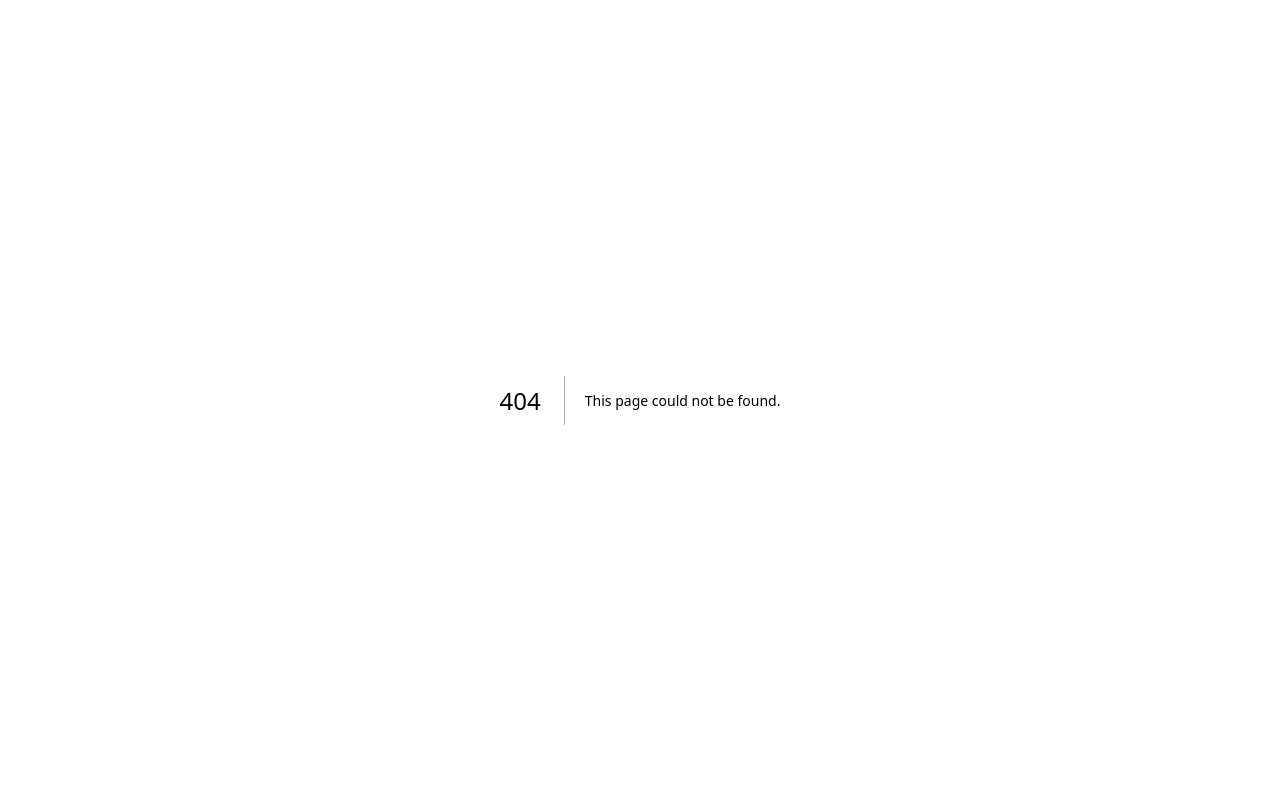
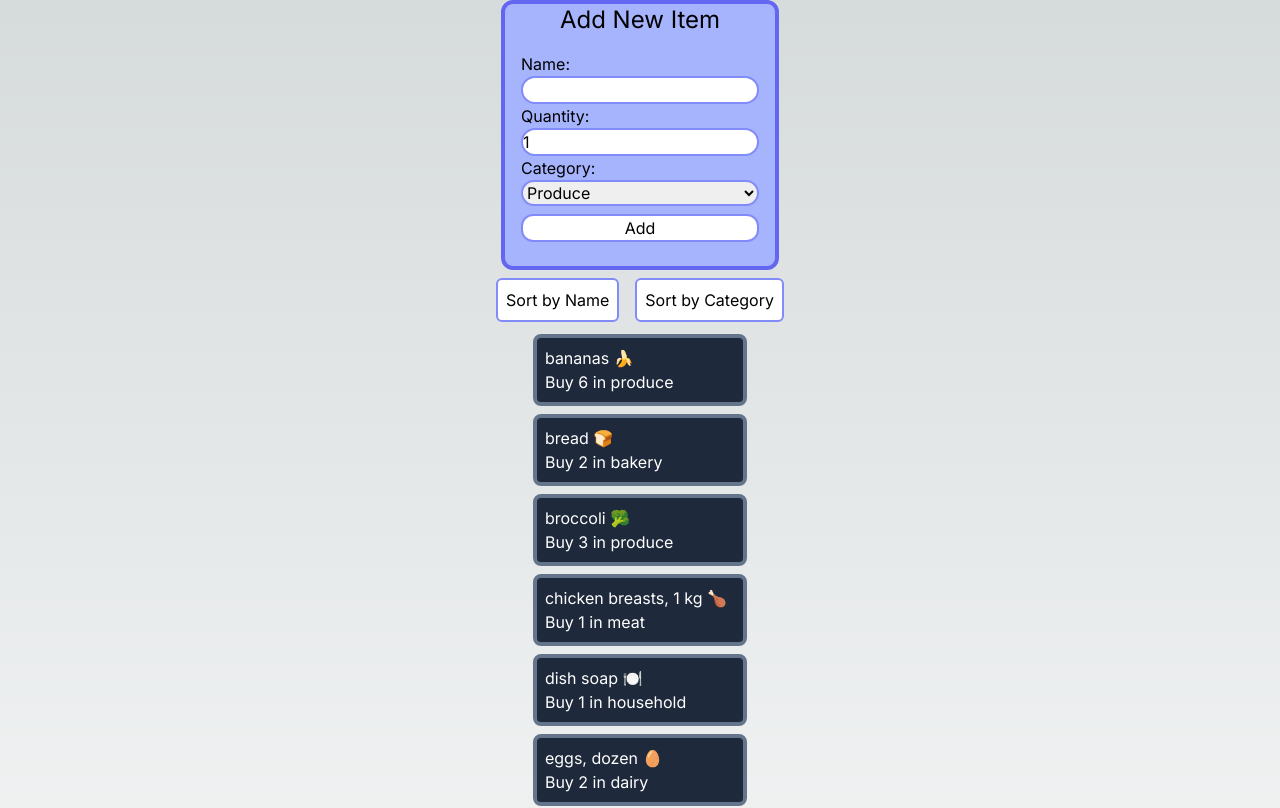
Before and after one commit to WBexte/cprg306-assignments, a Next.js app: page /week7 in a window 1280 px wide. Before the commit this address had no page. Shown: the top 808 px of the page. Built offline with nearby package versions, Linux system fonts and the light colour scheme; no server answers.

Commit message:
Added week 7 code

```diff
--- a/app/page.js
+++ b/app/page.js
@@ -13,6 +13,7 @@ export default function Home() {
       <Link href="/week4">Week 4</Link>
       <Link href="/week5">Week 5</Link>
       <Link href="/week6">Week 6</Link>
+      <Link href="/week7">Week 7</Link>
     </main>
   );
 }
--- /dev/null
+++ b/app/week7/item-list.js
@@ -0,0 +1,38 @@
+"use client";
+
+import { useState } from "react";
+import Item from "./item";
+
+
+export default function ItemList( {items, onItemSelect} ) {
+
+    const [sortBy, setSortBy] = useState("name");
+
+    if(sortBy === "name") {
+        items.sort((a, b) => {
+            return a.name.localeCompare(b.name);
+        });
+    } else if (sortBy === "category") {
+        items.sort((a, b) => {
+            return a.category.localeCompare(b.category);
+        });
+    } else {
+        return;
+    }
+
+
+    return (
+        <div className="flex flex-col items-center">
+            <div className="flex flex-row items-center">
+                <button onClick={() => setSortBy("name")} className={`border-2 border-indigo-400 rounded-md bg-white m-2 p-2 ${ sortBy === 'name' ? 'bg-indigo-500' : 'bg-white' }`}>Sort by Name</button>
+                <button onClick={() => setSortBy("category")} className={`border-2 border-indigo-400 rounded-md bg-white m-2 p-2 ${ sortBy === 'category' ? 'bg-indigo-500' : 'bg-white' }`}>Sort by Category</button>
+            </div>
+            <ul className="flex flex-col items-center">
+                {items.map((item) => (
+                    <Item key={item.id} item={item.name} quantity={item.quantity} category={item.category} onSelect={onItemSelect}/>
+                ))}
+            </ul>
+        </div>
+    );
+
+}
--- /dev/null
+++ b/app/week7/item.js
@@ -0,0 +1,8 @@
+export default function Item({ item, quantity, category, onSelect }) {
+    return (
+        <ul className="border-4 rounded-lg border-slate-500 bg-slate-800 w-full max-w-xs m-1 p-2" onClick={() => onSelect(item)}>
+            <li className='text-white'>{item}</li>
+            <li className='text-white'>Buy {quantity} in {category}</li>
+        </ul>
+    );
+}
--- /dev/null
+++ b/app/week7/items.json
@@ -0,0 +1,74 @@
+[
+    {
+      "id": "1h2GJKH12gkHG31h1H",
+      "name": "milk, 4 L 🥛",
+      "quantity": 1,
+      "category": "dairy"
+    },
+    {
+      "id": "2KJH3k2j3H1k2J3K1H",
+      "name": "bread 🍞",
+      "quantity": 2,
+      "category": "bakery"
+    },
+    {
+      "id": "3h2KJH3k2j3H1k2J3",
+      "name": "eggs, dozen 🥚",
+      "quantity": 2,
+      "category": "dairy"
+    },
+    {
+      "id": "4k2J3K1H2GJKH12gk",
+      "name": "bananas 🍌",
+      "quantity": 6,
+      "category": "produce"
+    },
+    {
+      "id": "5H1h1H2KJH3k2j3H",
+      "name": "broccoli 🥦",
+      "quantity": 3,
+      "category": "produce"
+    },
+    {
+      "id": "6H1k2J3K1H2GJKH1",
+      "name": "chicken breasts, 1 kg 🍗",
+      "quantity": 1,
+      "category": "meat"
+    },
+    {
+      "id": "7gkHG31h1H2KJH3k",
+      "name": "pasta sauce 🍝",
+      "quantity": 3,
+      "category": "canned goods"
+    },
+    {
+      "id": "8j3H1k2J3K1H2GJK",
+      "name": "spaghetti, 454 g 🍝",
+      "quantity": 2,
+      "category": "dry goods"
+    },
+    {
+      "id": "9H12gkHG31h1H2KJ",
+      "name": "toilet paper, 12 pack 🧻",
+      "quantity": 1,
+      "category": "household"
+    },
+    {
+      "id": "10H3k2j3H1k2J3K1",
+      "name": "paper towels, 6 pack",
+      "quantity": 1,
+      "category": "household"
+    },
+    {
+      "id": "11k2J3K1H2GJKH12",
+      "name": "dish soap 🍽️",
+      "quantity": 1,
+      "category": "household"
+    },
+    {
+      "id": "12GJKH12gkHG31h1",
+      "name": "hand soap 🧼",
+      "quantity": 4,
+      "category": "household"
+    }
+  ]
--- /dev/null
+++ b/app/week7/meal-ideas.js
@@ -0,0 +1,40 @@
+"use client";
+
+import { useState, useEffect } from "react";
+
+async function fetchMealIdeas(ingredient) {
+    const url = `https://www.themealdb.com/api/json/v1/1/filter.php?i=${ingredient}`;
+    const response = await fetch(url);
+    const data = await response.json();
+
+    return data.meals.map((meal) => meal.strMeal);
+}
+
+export default function MealIdeas( {ingredient }) {
+    const [meals, setMeals] = useState([]);
+
+    const loadMealIdeas = async () => {
+        const mealIdeas = await fetchMealIdeas(ingredient);
+        setMeals(mealIdeas);
+    };
+
+    useEffect(() => {
+        loadMealIdeas();
+    }, [ingredient]);
+
+    if (meals) {
+        return (
+            <div className="flex flex-col items-center">
+                <h1 className="text-2xl font-bold">Meal Ideas</h1>
+                <ul className="flex flex-col items-center">
+                    {meals.map((meal) => (
+                        <li>{meal}</li>
+                    ))}
+                </ul>
+            </div>
+        );
+    }
+
+    return <div>No Ingredient Selected</div>;
+
+}
--- /dev/null
+++ b/app/week7/new-item.js
@@ -0,0 +1,66 @@
+"use client"
+
+import { useState } from "react";
+
+export default function NewItem( {onAddItem} ) {
+    const [name, setName] = useState("");
+    const [quantity, setQuantity] = useState(1);
+    const [category, setCategory] = useState("Produce");
+
+    const handleSubmit = (event) => {
+        event.preventDefault();
+        // Create new shiopping list item
+        const item = {
+            name: name,
+            quantity: quantity,
+            category: category,
+        };
+        console.log(item);
+        onAddItem(item)
+        // alert(`${item.quantity} ${item.name} added to ${item.category} list!`);
+        // Set the form back to default values
+        setName("");
+        setQuantity(1);
+        setCategory("Produce");
+    }
+
+    const handleNameChange = (event) => {
+        setName(event.target.value);
+    }
+
+    const handleQuantityChange = (event) => {
+        setQuantity(event.target.value);
+    }
+
+    const handleCategoryChange = (event) => {
+        setCategory(event.target.value);
+    }
+
+    return (
+        <div className="flex justify-center">
+            <div className="bg-blue-gray-100 flex flex-col max-w-lg border-4 border-indigo-500 rounded-xl bg-indigo-300">
+                <h1 className="text-2xl text-center">Add New Item</h1>
+                <div className="">
+                    <form onSubmit={handleSubmit} className="flex flex-col p-4">
+                        <label htmlFor="name">Name:</label>
+                        <input required id="name" type="text" value={name} onChange={handleNameChange} className="border-2 border-indigo-400 rounded-3xl" />
+                        <label htmlFor="quantity">Quantity:</label>
+                        <input id="quantity" type="number" value={quantity} onChange={handleQuantityChange} className="border-2 border-indigo-400 rounded-3xl" />
+                        <label htmlFor="category">Category:</label>
+                        <select id="category" value={category} onChange={handleCategoryChange} className="border-2 border-indigo-400 rounded-3xl" >
+                            <option value="Produce">Produce</option>
+                            <option value="Dairy">Dairy</option>
+                            <option value="Bakery">Bakery</option>
+                            <option value="Meat">Meat</option>
+                            <option value="Canned Goods">Canned Goods</option>
+                            <option value="Dry Goods">Dry Goods</option>
+                            <option value="Household">Household</option>
+                        </select>
+                        <input type="submit" value="Add" className="border-2 border-indigo-400 rounded-xl bg-white my-2"/>
+                    </form>
+                </div>
+            </div>
+        </div>
+    )
+
+}
--- /dev/null
+++ b/app/week7/page.js
@@ -0,0 +1,31 @@
+"use client";
+import { useState } from "react";
+import ItemList from "./item-list";
+import NewItem from "./new-item";
+import itemData from "./items.json";
+import MealIdeas from "./meal-ideas";
+
+
+export default function Page() {
+    const [items, setItems] = useState(itemData);
+    const [selectedItem, setSelectedItem] = useState(null);
+
+    const handleAddItems = (item) => {
+        setItems([...items, item]);
+    };
+
+    const handleItemSelect = (item) => {
+        const parts = item.split(',');
+        const ingredient = parts[0].replace(" ", "_");
+        console.log("Check out this item!", ingredient);
+        setSelectedItem(ingredient);
+    };
+
+    return (
+        <main>
+            <NewItem onAddItem={(item) => handleAddItems(item)}/>
+            <ItemList items={items} onItemSelect={handleItemSelect}/>
+            <MealIdeas ingredient={selectedItem}/>
+        </main>
+    );
+}
```
